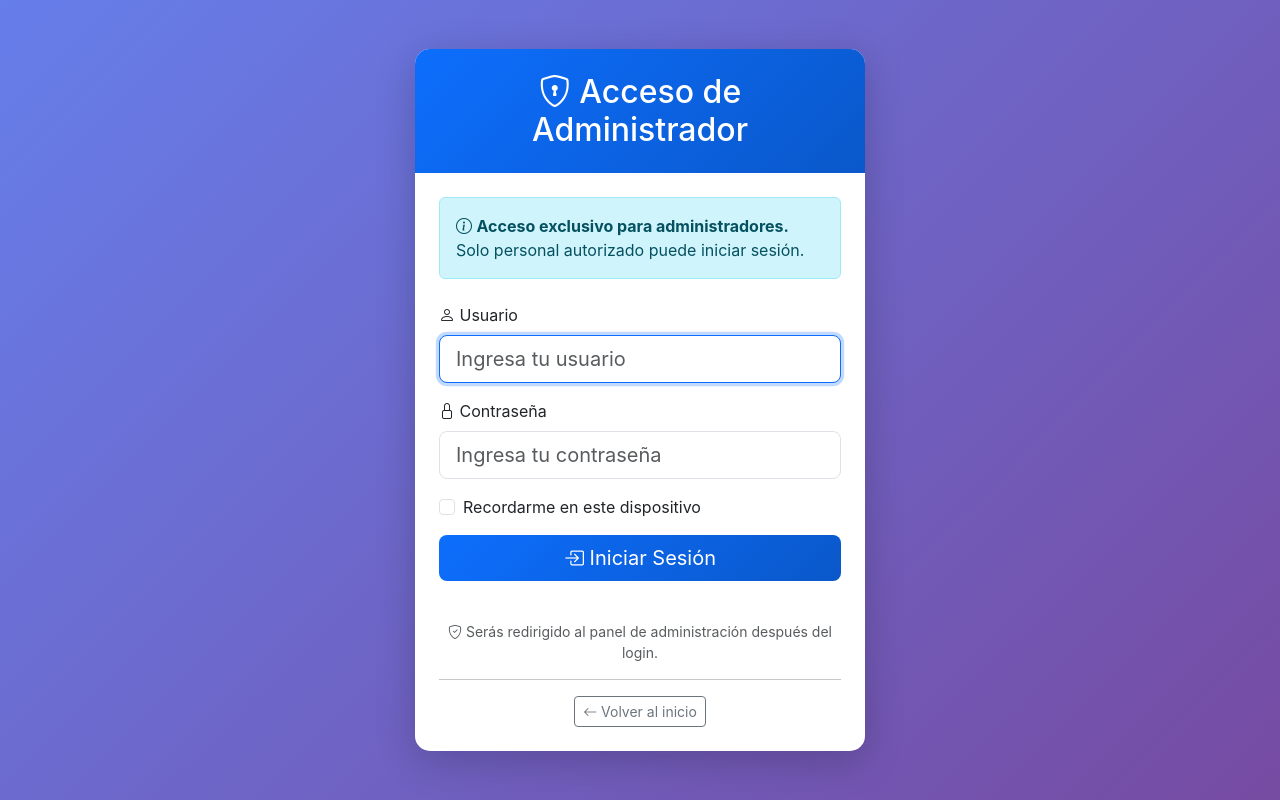
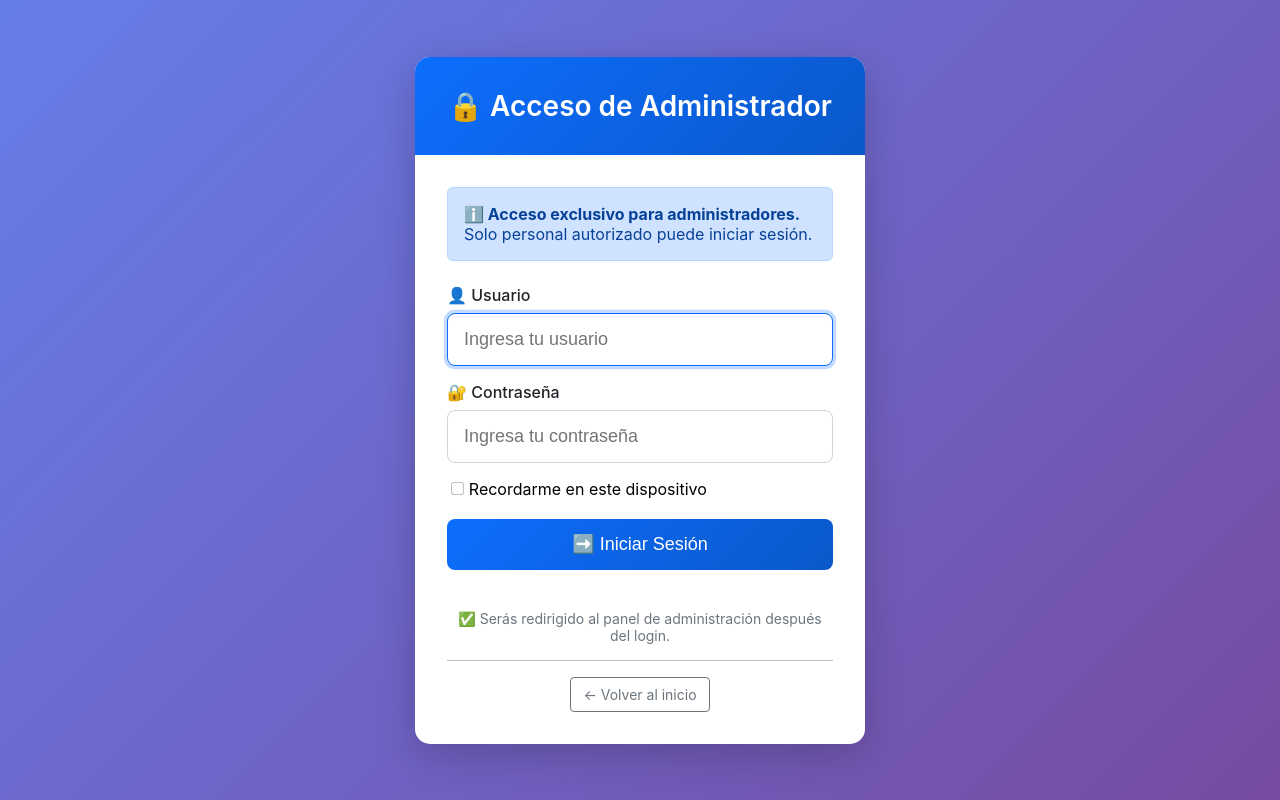
Before and after one commit to dev-erf-546/boletos, a Django app: page /admin/login/?next=/admin-panel/ in a window 1280 px wide. Run offline with Django 5.2, Linux system fonts and the light colour scheme; some libraries are stand-ins or nearby versions.

Commit message:
prueba 1000

```diff
--- a/eventos/templates/admin/login.html
+++ b/eventos/templates/admin/login.html
@@ -1,26 +1,17 @@
-{# Modificado: 2026-03-17 22:10:50 - Template personalizado para login del admin de Django #}
-{# Este template NO usa los archivos estáticos del admin, solo CDN de Bootstrap #}
+{# Modificado: 2026-03-17 23:15:00 - Template personalizado para login del admin de Django #}
+{# Este template NO depende de CDN externo, usa solo estilos inline #}
 <!DOCTYPE html>
 <html lang="es">
 <head>
     <meta charset="UTF-8">
     <meta name="viewport" content="width=device-width, initial-scale=1.0">
-    <meta http-equiv="Content-Security-Policy" content="default-src 'self' 'unsafe-inline' 'unsafe-eval' https://cdn.jsdelivr.net https://cdnjs.cloudflare.com; style-src 'self' 'unsafe-inline' https://cdn.jsdelivr.net https://cdnjs.cloudflare.com; script-src 'self' 'unsafe-inline' 'unsafe-eval' https://cdn.jsdelivr.net https://cdnjs.cloudflare.com; font-src 'self' data: https://cdn.jsdelivr.net;">
     <title>Iniciar Sesión - Administrador</title>
-    <!-- Prevenir que Django admin inyecte sus archivos estáticos -->
-    <script>
-        // Prevenir que se carguen archivos estáticos del admin
-        if (typeof window !== 'undefined') {
-            window.__admin_static_disabled = true;
+    <style>
+        * {
+            margin: 0;
+            padding: 0;
+            box-sizing: border-box;
         }
-    </script>
-
-    <!-- Bootstrap 5 CSS - CDN alternativo si el principal falla -->
-    <link href="https://cdn.jsdelivr.net/npm/bootstrap@5.3.0/dist/css/bootstrap.min.css" rel="stylesheet" crossorigin="anonymous" onerror="this.onerror=null;this.href='https://cdnjs.cloudflare.com/ajax/libs/bootstrap/5.3.0/css/bootstrap.min.css';">
-    <!-- Bootstrap Icons - CDN alternativo -->
-    <link rel="stylesheet" href="https://cdn.jsdelivr.net/npm/bootstrap-icons@1.11.1/font/bootstrap-icons.css" crossorigin="anonymous" onerror="this.onerror=null;this.href='https://cdnjs.cloudflare.com/ajax/libs/bootstrap-icons/1.11.1/font/bootstrap-icons.min.css';">
-
-    <style>
         body {
             background: linear-gradient(135deg, #667eea 0%, #764ba2 100%);
             min-height: 100vh;
@@ -38,50 +29,232 @@
             box-shadow: 0 10px 40px rgba(0, 0, 0, 0.2);
             border-radius: 15px;
             overflow: hidden;
+            background: white;
         }
         .card-header {
             background: linear-gradient(135deg, #0d6efd 0%, #0a58ca 100%);
             border: none;
+            padding: 2rem;
+            text-align: center;
+            color: white;
+        }
+        .card-header h2 {
+            margin: 0;
+            font-size: 1.75rem;
+            font-weight: 600;
+        }
+        .card-body {
+            padding: 2rem;
+        }
+        .alert {
+            padding: 1rem;
+            margin-bottom: 1.5rem;
+            border-radius: 0.375rem;
+            border: 1px solid transparent;
+        }
+        .alert-info {
+            color: #084298;
+            background-color: #cfe2ff;
+            border-color: #b6d4fe;
+        }
+        .alert-danger {
+            color: #842029;
+            background-color: #f8d7da;
+            border-color: #f5c2c7;
+        }
+        .form-label {
+            display: block;
+            margin-bottom: 0.5rem;
+            font-weight: 500;
+            color: #212529;
+        }
+        .form-control {
+            display: block;
+            width: 100%;
+            padding: 0.75rem;
+            font-size: 1rem;
+            font-weight: 400;
+            line-height: 1.5;
+            color: #212529;
+            background-color: #fff;
+            border: 1px solid #ced4da;
+            border-radius: 0.375rem;
+            transition: border-color 0.15s ease-in-out, box-shadow 0.15s ease-in-out;
         }
         .form-control:focus {
+            color: #212529;
+            background-color: #fff;
             border-color: #0d6efd;
+            outline: 0;
             box-shadow: 0 0 0 0.2rem rgba(13, 110, 253, 0.25);
         }
+        .form-control-lg {
+            padding: 0.75rem 1rem;
+            font-size: 1.125rem;
+            border-radius: 0.5rem;
+        }
+        .is-invalid {
+            border-color: #dc3545;
+        }
+        .invalid-feedback {
+            display: block;
+            width: 100%;
+            margin-top: 0.25rem;
+            font-size: 0.875rem;
+            color: #dc3545;
+        }
+        .form-check {
+            display: block;
+            min-height: 1.5rem;
+            padding-left: 1.5em;
+            margin-bottom: 1rem;
+        }
+        .form-check-input {
+            width: 1em;
+            height: 1em;
+            margin-top: 0.25em;
+            margin-left: -1.5em;
+            vertical-align: top;
+            background-color: #fff;
+            border: 1px solid rgba(0, 0, 0, 0.25);
+            border-radius: 0.25em;
+            appearance: none;
+            cursor: pointer;
+        }
+        .form-check-input:checked {
+            background-color: #0d6efd;
+            border-color: #0d6efd;
+        }
+        .form-check-label {
+            cursor: pointer;
+        }
+        .btn {
+            display: inline-block;
+            font-weight: 400;
+            line-height: 1.5;
+            color: #212529;
+            text-align: center;
+            text-decoration: none;
+            vertical-align: middle;
+            cursor: pointer;
+            user-select: none;
+            border: 1px solid transparent;
+            padding: 0.5rem 1rem;
+            font-size: 1rem;
+            border-radius: 0.375rem;
+            transition: color 0.15s ease-in-out, background-color 0.15s ease-in-out, border-color 0.15s ease-in-out, box-shadow 0.15s ease-in-out;
+        }
         .btn-primary {
+            color: #fff;
             background: linear-gradient(135deg, #0d6efd 0%, #0a58ca 100%);
             border: none;
-            transition: transform 0.2s;
+            transition: transform 0.2s, box-shadow 0.2s;
         }
         .btn-primary:hover {
             transform: translateY(-2px);
             box-shadow: 0 4px 12px rgba(13, 110, 253, 0.4);
+            background: linear-gradient(135deg, #0a58ca 0%, #084298 100%);
+        }
+        .btn-lg {
+            padding: 0.75rem 1.5rem;
+            font-size: 1.125rem;
+            border-radius: 0.5rem;
+        }
+        .btn-outline-secondary {
+            color: #6c757d;
+            border-color: #6c757d;
+            background-color: transparent;
+        }
+        .btn-outline-secondary:hover {
+            color: #fff;
+            background-color: #6c757d;
+            border-color: #6c757d;
+        }
+        .btn-sm {
+            padding: 0.375rem 0.75rem;
+            font-size: 0.875rem;
+            border-radius: 0.25rem;
+        }
+        .w-100 {
+            width: 100% !important;
+        }
+        .mb-0 {
+            margin-bottom: 0 !important;
+        }
+        .mb-2 {
+            margin-bottom: 0.5rem !important;
+        }
+        .mb-3 {
+            margin-bottom: 1rem !important;
+        }
+        .mb-4 {
+            margin-bottom: 1.5rem !important;
+        }
+        .mt-3 {
+            margin-top: 1rem !important;
+        }
+        .mt-4 {
+            margin-top: 1.5rem !important;
+        }
+        .my-3 {
+            margin-top: 1rem !important;
+            margin-bottom: 1rem !important;
+        }
+        .p-4 {
+            padding: 1.5rem !important;
+        }
+        .py-4 {
+            padding-top: 1.5rem !important;
+            padding-bottom: 1.5rem !important;
+        }
+        .text-center {
+            text-align: center !important;
+        }
+        .text-white {
+            color: #fff !important;
+        }
+        .text-muted {
+            color: #6c757d !important;
+        }
+        .small {
+            font-size: 0.875rem;
+        }
+        hr {
+            margin: 1rem 0;
+            color: inherit;
+            background-color: currentColor;
+            border: 0;
+            opacity: 0.25;
+            height: 1px;
+        }
+        .icon {
+            display: inline-block;
+            width: 1em;
+            height: 1em;
+            margin-right: 0.5rem;
+            vertical-align: middle;
         }
     </style>
 </head>
 <body>
 <div class="admin-login-container">
     <div class="admin-login-card">
-        <div class="card shadow-lg border-0">
-            <div class="card-header bg-primary text-white text-center py-4">
-                <h2 class="mb-0">
-                    <i class="bi bi-shield-lock"></i> Acceso de Administrador
-                </h2>
+        <div class="card-header">
+            <h2>🔒 Acceso de Administrador</h2>
         </div>
-            <div class="card-body p-4">
-                <div class="alert alert-info mb-4">
-                    <i class="bi bi-info-circle"></i>
-                    <strong>Acceso exclusivo para administradores.</strong> Solo personal autorizado puede iniciar sesión.
+        <div class="card-body">
+            <div class="alert alert-info">
+                <strong>ℹ️ Acceso exclusivo para administradores.</strong> Solo personal autorizado puede iniciar sesión.
             </div>
 
             {% if form.errors %}
                 <div class="alert alert-danger">
-                        <i class="bi bi-exclamation-triangle"></i>
                     {% if form.non_field_errors %}
                         {% for error in form.non_field_errors %}
-                                {{ error }}
+                            ⚠️ {{ error }}
                         {% endfor %}
                     {% else %}
-                            Por favor, corrige los errores a continuación.
+                        ⚠️ Por favor, corrige los errores a continuación.
                     {% endif %}
                 </div>
             {% endif %}
@@ -95,7 +268,7 @@
 
                 <div class="mb-3">
                     <label for="id_username" class="form-label">
-                            <i class="bi bi-person"></i> Usuario
+                        👤 Usuario
                     </label>
                     <input type="text"
                            name="username"
@@ -115,7 +288,7 @@
 
                 <div class="mb-3">
                     <label for="id_password" class="form-label">
-                            <i class="bi bi-lock"></i> Contraseña
+                        🔐 Contraseña
                     </label>
                     <input type="password"
                            name="password"
@@ -132,7 +305,7 @@
                     {% endif %}
                 </div>
 
-                    <div class="mb-3 form-check">
+                <div class="form-check">
                     <input type="checkbox"
                            name="remember"
                            class="form-check-input"
@@ -143,26 +316,21 @@
                 </div>
 
                 <button class="btn btn-primary btn-lg w-100 mb-3" type="submit">
-                        <i class="bi bi-box-arrow-in-right"></i> Iniciar Sesión
+                    ➡️ Iniciar Sesión
                 </button>
             </form>
 
             <div class="text-center mt-4">
                 <p class="text-muted small mb-2">
-                        <i class="bi bi-shield-check"></i>
-                        Serás redirigido al panel de administración después del login.
+                    ✅ Serás redirigido al panel de administración después del login.
                 </p>
                 <hr class="my-3">
                 <a href="{% url 'rifas:listado_rifas' %}" class="btn btn-outline-secondary btn-sm">
-                        <i class="bi bi-arrow-left"></i> Volver al inicio
+                    ← Volver al inicio
                 </a>
             </div>
         </div>
     </div>
 </div>
-</div>
-
-<!-- Bootstrap 5 JS - Con fallback a CDN alternativo -->
-<script src="https://cdn.jsdelivr.net/npm/bootstrap@5.3.0/dist/js/bootstrap.bundle.min.js" crossorigin="anonymous" onerror="this.onerror=null;this.src='https://cdnjs.cloudflare.com/ajax/libs/bootstrap/5.3.0/js/bootstrap.bundle.min.js';"></script>
 </body>
 </html>
```
Lines whose indentation alone changed are shown as unchanged.
